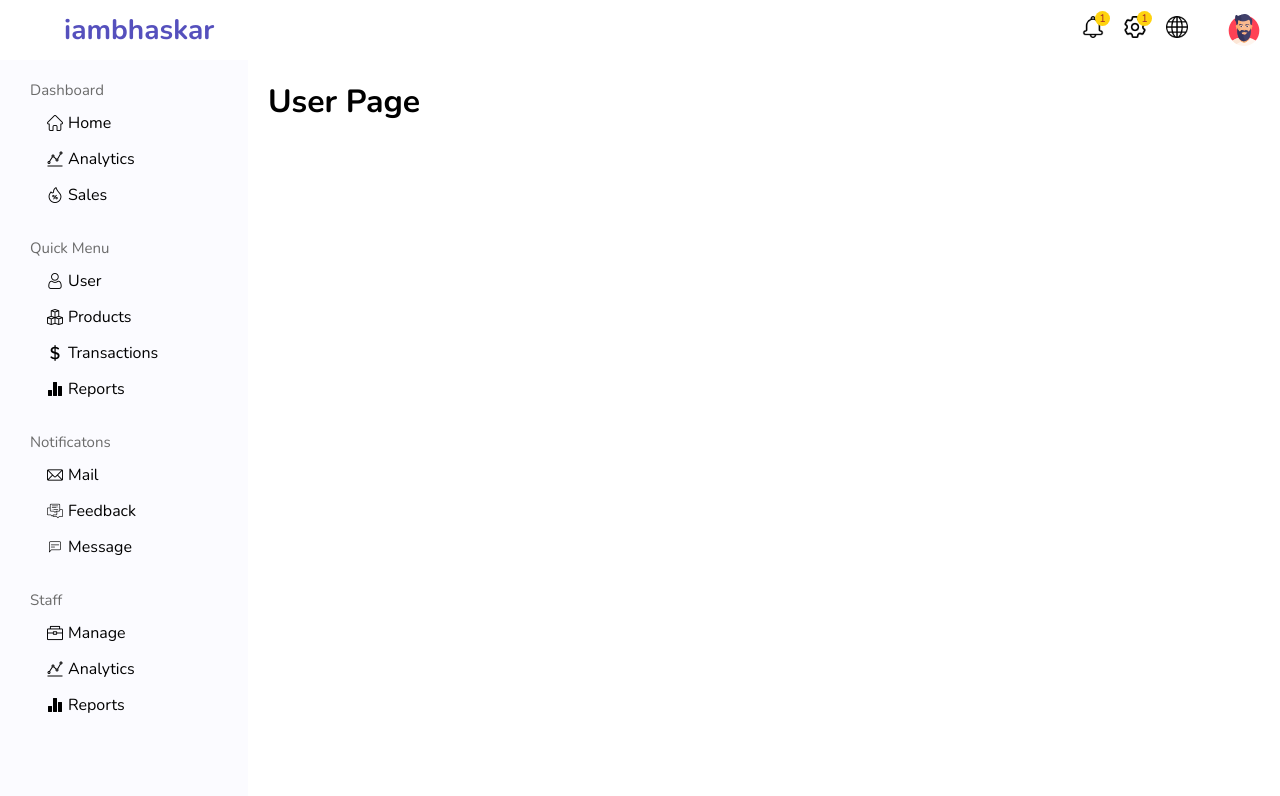
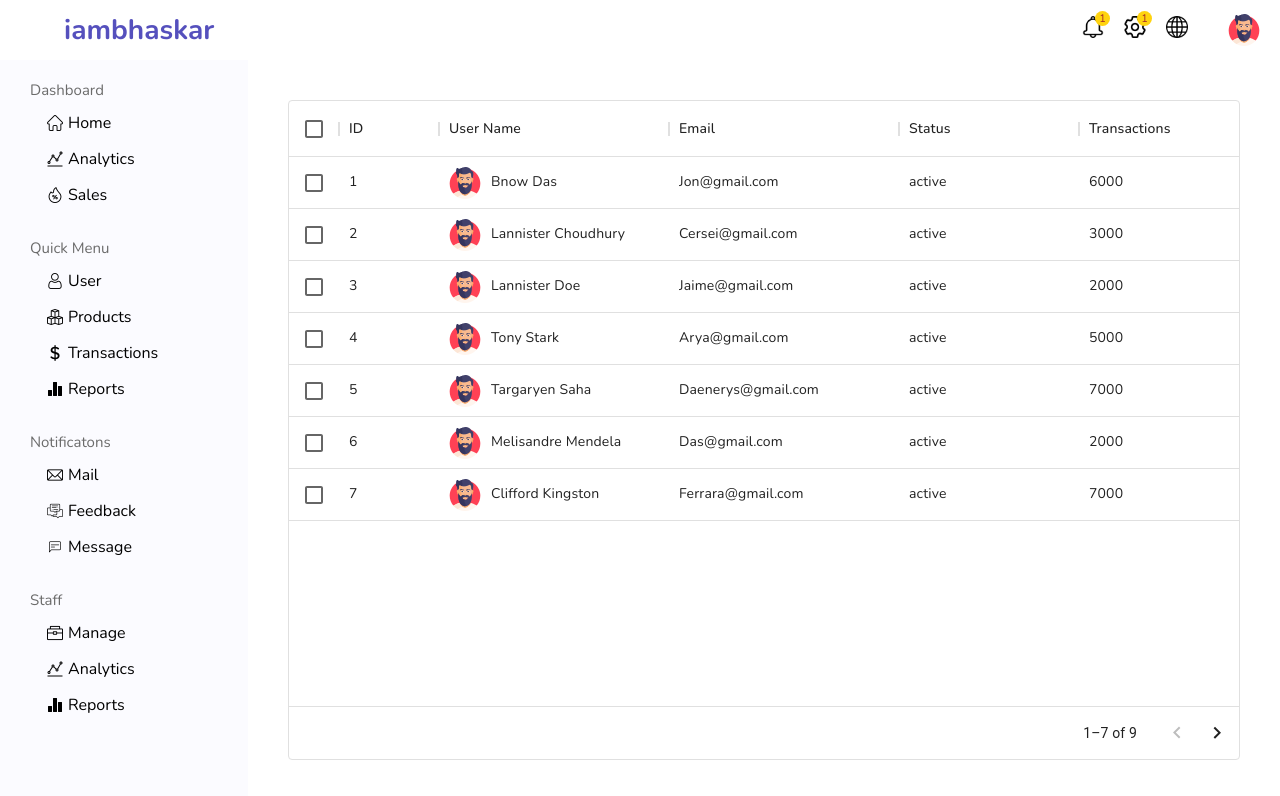
Before and after one commit to bhaskardas090/admin-panel, a React (Create React App) app: page /users in a window 1280 px wide. Shown: the top 796 px of the page. Built offline with nearby package versions, Linux system fonts and the light colour scheme.

Commit message:
User List page complete

```diff
--- a/package.json
+++ b/package.json
@@ -3,7 +3,9 @@
   "version": "0.1.0",
   "private": true,
   "dependencies": {
-    "@material-ui/core": "^4.12.3",
+    "@emotion/react": "^11.7.1",
+    "@emotion/styled": "^11.6.0",
+    "@mui/material": "^5.3.0",
     "@mui/x-data-grid": "^5.2.2",
     "@testing-library/jest-dom": "^5.16.1",
     "@testing-library/react": "^12.1.2",
--- a/src/App.js
+++ b/src/App.js
@@ -2,8 +2,9 @@ import './app.css';
 import Topbar from './components/topbar/Topbar';
 import Sidebar from './components/sidebar/Sidebar';
 import Home from './pages/home/Home';
-import Users from './pages/users/Users';
+import UserList from './pages/userList/UserList';
 import { Routes, Route } from 'react-router-dom';
+import User from './pages/user/User';
 
 function App() {
   return (
@@ -14,7 +15,8 @@ function App() {
         <div className="pages">
           <Routes>
             <Route path="/" element={<Home />} />
-            <Route path="/users" element={<Users />} />
+            <Route path="/users" element={<UserList />} />
+            <Route path="/user/:userId" element={<User />} />
           </Routes>
         </div>
       </div>
--- a/src/components/widgetSm/widgetsm.module.css
+++ b/src/components/widgetSm/widgetsm.module.css
@@ -37,5 +37,5 @@
 }
 
 .view{
-  width: 20px;
+  width: 18px;
 }
--- /dev/null
+++ b/src/pages/user/User.jsx
@@ -0,0 +1,22 @@
+import styles from './user.module.css';
+
+export default function user() {
+  return (
+    <div className={styles.user}>
+      <div className={styles.titleButton}>
+        <h2 className={styles.title}>Edit User</h2>
+       <button className={styles.create}>Create</button>
+      </div>
+      <div className={styles.userDisplayEdit}>
+        {/* // ! User Display Are */}
+        <div className={styles.displayUser}>
+          <p>Display User</p>
+        </div>
+        {/* // ! Edit Form Are */}
+        <div className={styles.editForm}>
+          <p>Edit Form</p>
+        </div>
+      </div>
+    </div>
+  )
+}
--- /dev/null
+++ b/src/pages/user/user.module.css
@@ -0,0 +1,37 @@
+.user{
+  padding: 20px;
+  flex: 4;
+}
+.titleButton{
+  display: flex;
+  justify-content: space-between;
+}
+
+.create{
+  border: none;
+  padding: 8px;
+  border-radius: 10px;
+  cursor: pointer;
+  background-color: rgb(72, 81, 206);
+  color: white;
+  padding: 7px 25px;
+}
+
+.userDisplayEdit{
+  display: flex;
+  justify-content: space-between;
+  margin-top: 40px;
+}
+.displayUser{
+  padding: 20px;
+  flex: 2;
+  margin-right: 20px;
+  box-shadow: 0 3px 10px rgb(0 0 0 / 0.2);
+}
+
+.editForm{
+  flex: 4;
+  padding: 20px;
+  box-shadow: 0 3px 10px rgb(0 0 0 / 0.2);
+
+}
--- /dev/null
+++ b/src/pages/userList/UserList.jsx
@@ -0,0 +1,69 @@
+import styles from './userList.module.css';
+import { DataGrid } from '@mui/x-data-grid';
+import avatar from '../../img/man.png'
+import { Link } from 'react-router-dom';
+
+const columns = [
+  { field: 'id', headerName: 'ID', width: 100 },
+  { field: 'username', headerName: 'User Name', width: 230, renderCell: (params) => {
+    return(
+      <div className={styles.username}>
+        <img src={avatar} alt="avatar" />
+        {params.row.username}
+
+      </div>
+    )
+  } },
+  { field: 'email', headerName: 'Email', width: 230 },
+  {
+    field: 'status',
+    headerName: 'Status',
+    width: 180,
+  },
+  {
+    field: 'transactions',
+    headerName: 'Transactions',
+    width: 180,
+  },
+  {
+    field: 'action',
+    headerName: 'Action',
+    width: 180,
+    renderCell: (params) => {
+      return(
+        <div className={styles.buttons}>
+          <Link to={`/user/${params.row.id}`}>
+            <button className={styles.edit}>Edit</button>
+          </Link>
+          <button className={styles.delete}>Delete</button>
+        </div>
+      )
+    }
+  }
+];
+
+const rows = [
+  { id: 1, username: 'Bnow Das', email: 'Jon@gmail.com', status: 'active', transactions: 6000, imgUrl: {avatar}},
+  { id: 2, username: 'Lannister Choudhury', email: 'Cersei@gmail.com', status: 'active', transactions: 3000, imgUrl: {avatar} },
+  { id: 3, username: 'Lannister Doe', email: 'Jaime@gmail.com', status: 'active', transactions: 2000, imgUrl: {avatar} },
+  { id: 4, username: 'Tony Stark', email: 'Arya@gmail.com', status: 'active', transactions: 5000, imgUrl: {avatar} },
+  { id: 5, username: 'Targaryen Saha', email: 'Daenerys@gmail.com', status: 'active', transactions: 7000, imgUrl: {avatar} },
+  { id: 6, username: 'Melisandre Mendela', email: 'Das@gmail.com', status: 'active', transactions: 2000, imgUrl: {avatar} },
+  { id: 7, username: 'Clifford Kingston', email: 'Ferrara@gmail.com', status: 'active', transactions: 7000, imgUrl: {avatar} },
+  { id: 8, username: 'Frances Paris', email: 'Rossini@gmail.com', status: 'active', transactions: 2000, imgUrl: {avatar} },
+  { id: 9, username: 'Roxie Rudis', email: 'Harvey@gmail.com', status: 'active', transactions: 1000, imgUrl: {avatar} },
+];
+
+export default function UserList() {
+  return (
+    <div className={styles.userList}>
+      <DataGrid
+        rows={rows}
+        columns={columns}
+        pageSize={7}
+        rowsPerPageOptions={[5]}
+        checkboxSelection
+      />
+    </div>
+  )
+}
--- /dev/null
+++ b/src/pages/userList/userList.module.css
@@ -0,0 +1,33 @@
+.userList{
+  width: 100%;
+  height: 100%;
+  padding: 20px;
+}
+
+.username{
+  display: flex;
+  align-items: center;
+  gap: 10px;
+}
+
+.buttons{
+  display: flex;
+  gap: 10px;
+}
+
+.edit, .delete{
+  border: none;
+  padding: 8px;
+  border-radius: 10px;
+  cursor: pointer;
+}
+
+.edit{
+  background-color: #c5cae9;
+  color:#3f51b5;
+}
+
+.delete{
+  background-color: #ffcdd2;
+  color:#f44336;
+}
--- a/src/pages/users/Users.jsx
+++ /dev/null
@@ -1,9 +0,0 @@
-import styles from './user.module.css';
-
-export default function Users() {
-  return (
-    <div className={styles.users}>
-      <h1>User Page</h1>
-    </div>
-  )
-}
```
Also changed, not shown: src/pages/users/user.module.css (deleted), 1 other file (tests, documents, lock files or other folders).
